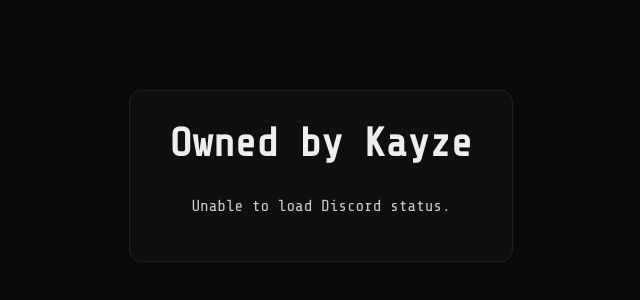
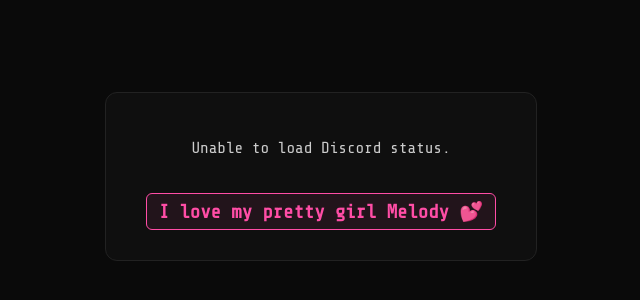
Before and after one commit to CodeByKayze/rizz.wtf, a plain HTML site: page index.html in a window 1280 px wide. Shown: the part 224-524 px from the top of the page, without its empty margins (319-959 px from the left). Drawn offline with nearby package versions, Linux system fonts and the light colour scheme; no server answers.

Commit message:
Update index.html

```diff
--- a/index.html
+++ b/index.html
@@ -25,7 +25,6 @@
         align-items:center;
         min-width:300px;
     }
-    h1 { margin:0 0 15px 0; color:#eee; font-size:2.5rem; }
     .profile {
         display:flex; align-items:center; gap:10px; margin-bottom:15px;
     }
@@ -42,14 +41,29 @@
     .spotify-info .song { font-weight:bold; color:#eee; white-space:nowrap; overflow:hidden; text-overflow:ellipsis; }
     .spotify-info .artist { font-size:0.9rem; color:#aaa; white-space:nowrap; overflow:hidden; text-overflow:ellipsis; }
     .progress-bar { height:4px; background:#43b581; border-radius:2px; margin-top:4px; }
+
+    /* Melody section */
+    .love-message {
+        margin-top: 20px;
+        padding: 6px 12px;
+        font-size: 1.2rem;
+        font-weight: bold;
+        color: #ff4da6;
+        border: 1px solid #ff4da6;
+        border-radius: 6px;
+        background: rgba(255, 77, 166, 0.08);
+        text-align: center;
+    }
 </style>
 </head>
 <body>
 <div class="container">
-    <h1>Owned by Kayze</h1>
     <div id="discord-status">
         <p>Loading Discord status...</p>
     </div>
+
+    <!-- Melody Section -->
+    <div class="love-message">I love my pretty girl Melody 💕</div>
 </div>
 
 <script>
@@ -95,7 +109,7 @@ function getRandomFallback() {
     return fallbackMessages[Math.floor(Math.random() * fallbackMessages.length)];
 }
 
-// Rotate fallback every 5 minute's
+// Rotate fallback every 5 minutes
 setInterval(rotateFallback, 300000);
 
 function getStatusColor(status) {
```
